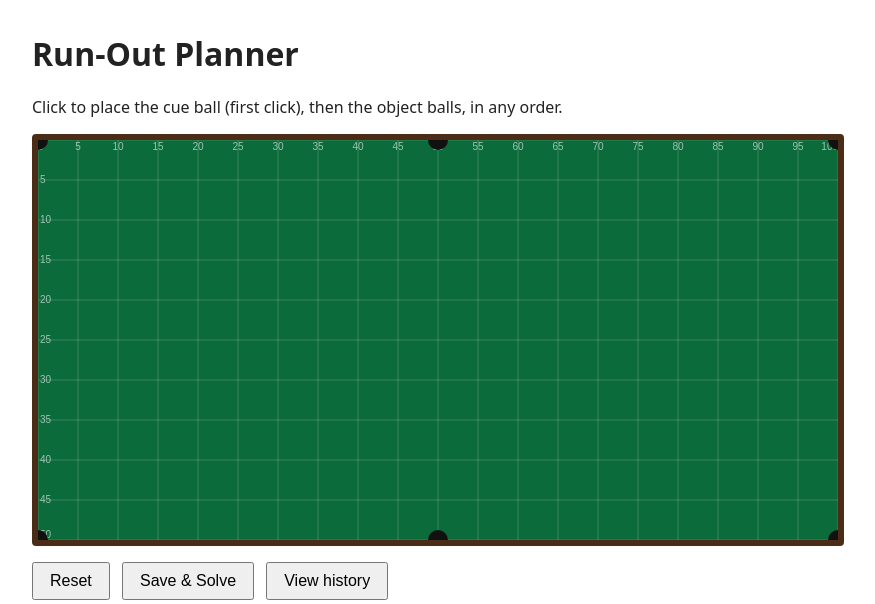
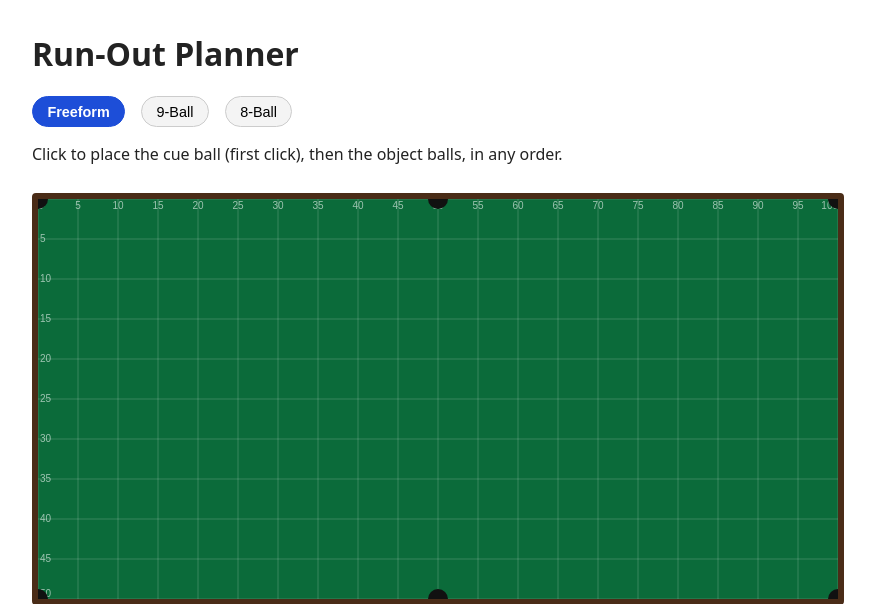
Before and after one commit to Lauragr9/pool-runout-planner, a Flask app: page / in a window 1280 px wide. Shown: the top 604 px of the page, without its empty margins (178-1053 px from the left). Run offline with Flask 3, Linux system fonts and the light colour scheme.

Commit message:
Add game modes: Freeform, 9-Ball, and 8-Ball, following the WPA shot-order rules
Added three mode tabs above the table. Freeform keeps today's no-rules
behavior. 9-Ball and 8-Ball restrict which ball find_runout is even
allowed to attempt next, through a new _legal_candidates(remaining,
game_mode): 9-ball only allows the lowest remaining number (balls must
be contacted in order), 8-ball allows anything except the 8 until it's
the only ball left (it has to be potted last). Looked up the actual WPA
rules first instead of assuming.

Nine-ball's search only ever considers one ball per level, so it stays
cheap even with more balls on the table than freeform or 8-ball can
handle: gave it its own cap, MAX_BALLS_NINE_BALL = 9, instead of
sharing the stricter MAX_BALLS = 6.

On the frontend, each mode shows a number palette so you place real
ball numbers instead of an auto-incrementing freeform count. 9-ball
offers 1-9, and 8-ball the full 15-ball set (1-7 solids, 8, 9-15
stripes), stripes drawn as a white ball with a colored band through
the middle.

```diff
--- a/app.py
+++ b/app.py
@@ -34,7 +34,12 @@ def create_app():
         layout = layouts_repo.get_layout(layout_id)
         if layout is None:
             return jsonify({"error": "not found"}), 404
-        result = find_runout(layout["cue"], layout["balls"])
+        data = request.get_json(silent=True) or {}
+        game_mode = data.get("game_mode", "freeform")
+        try:
+            result = find_runout(layout["cue"], layout["balls"], game_mode=game_mode)
+        except ValueError as error:
+            return jsonify({"error": str(error)}), 400
         solver_results.save_solve(layout_id, result)
         return jsonify(result)
 
--- a/static/css/style.css
+++ b/static/css/style.css
@@ -3,6 +3,61 @@ body {
   max-width: 860px;
   margin: 2rem auto;
   color: #222;
+}
+
+.mode-tabs {
+  display: flex;
+  gap: 0.5rem;
+  margin-bottom: 0.75rem;
+}
+
+.mode-tab {
+  padding: 0.4rem 0.9rem;
+  border: 1px solid #ccc;
+  border-radius: 999px;
+  background: #f4f4f4;
+  cursor: pointer;
+  font-size: 0.9rem;
+}
+
+.mode-tab.active {
+  background: #1d4ed8;
+  border-color: #1d4ed8;
+  color: #fff;
+  font-weight: 600;
+}
+
+.ball-palette {
+  display: flex;
+  align-items: center;
+  flex-wrap: wrap;
+  gap: 0.4rem;
+  margin-bottom: 0.75rem;
+}
+
+.ball-palette-label {
+  font-size: 0.85rem;
+  color: #555;
+  margin-right: 0.3rem;
+}
+
+.palette-number {
+  width: 2rem;
+  height: 2rem;
+  border-radius: 50%;
+  border: 2px solid #999;
+  cursor: pointer;
+  font-weight: 600;
+}
+
+.palette-number.armed {
+  box-shadow: 0 0 0 3px #1d4ed8;
+  border-color: #1d4ed8;
+}
+
+.palette-number:disabled {
+  opacity: 0.35;
+  cursor: not-allowed;
 }
 
 canvas {
--- a/static/js/table.js
+++ b/static/js/table.js
@@ -9,8 +9,29 @@ const canvas = document.getElementById("table");
 const ctx = canvas.getContext("2d");
 const scale = canvas.width / TABLE_WIDTH;
 
-let state = { cue: null, balls: [], solution: null };
-let nextBallNumber = 1;
+let state = {
+  gameMode: "freeform",
+  cue: null,
+  balls: [],
+  solution: null,
+  armedBallNumber: null,
+  nextBallNumber: 1,
+};
+
+const EIGHT_BALL_NUMBER = 8;
+const NINE_BALL_NUMBERS = [1, 2, 3, 4, 5, 6, 7, 8, 9];
+const EIGHT_BALL_NUMBERS = [1, 2, 3, 4, 5, 6, 7, 8, 9, 10, 11, 12, 13, 14, 15];
+
+function resetBoard() {
+  state.cue = null;
+  state.balls = [];
+  state.solution = null;
+  state.armedBallNumber = null;
+  state.nextBallNumber = 1;
+  document.getElementById("result").innerHTML = "";
+  updateBallPalette();
+  updateInstructions();
+}
 
 function toLogical(clientX, clientY) {
   const rect = canvas.getBoundingClientRect();
@@ -52,17 +73,23 @@ function drawGrid() {
 }
 
 const BALL_COLORS = [
-  "#D4A017", // 1 yellow
-  "#1E5AA8", // 2 blue
-  "#C62828", // 3 red
-  "#7B1FA2", // 4 purple
-  "#EF6C00", // 5 orange
-  "#2E7D32", // 6 green
-  "#6D2932", // 7 maroon
-  "#111111", // 8 black
+  "#D4A017", // 1 / 9 yellow
+  "#1E5AA8", // 2 / 10 blue
+  "#C62828", // 3 / 11 red
+  "#7B1FA2", // 4 / 12 purple
+  "#EF6C00", // 5 / 13 orange
+  "#2E7D32", // 6 / 14 green
+  "#6D2932", // 7 / 15 maroon
 ];
+const EIGHT_BALL_COLOR = "#111111";
+
+function isStripeNumber(number) {
+  return number >= 9 && number <= 15;
+}
 
 function ballColor(number) {
+  if (number === EIGHT_BALL_NUMBER) return EIGHT_BALL_COLOR;
+  if (isStripeNumber(number)) return BALL_COLORS[(number - 9) % BALL_COLORS.length];
   return BALL_COLORS[(number - 1) % BALL_COLORS.length];
 }
 
@@ -78,10 +105,10 @@ function draw() {
   }
 
   if (state.cue) {
-    drawBall(state.cue, "#fff", null);
+    drawCueBall(state.cue);
   }
   for (const ball of state.balls) {
-    drawBall(ball, ballColor(ball.number), ball.number);
+    drawBall(ball, ball.number);
   }
 
   if (state.solution) {
@@ -105,20 +132,48 @@ function drawSolution(order) {
   });
 }
 
-function drawBall(pos, color, label) {
+function drawCueBall(pos) {
+  const x = pos.x * scale;
+  const y = pos.y * scale;
   ctx.beginPath();
-  ctx.arc(pos.x * scale, pos.y * scale, 12, 0, Math.PI * 2);
-  ctx.fillStyle = color;
+  ctx.arc(x, y, 12, 0, Math.PI * 2);
+  ctx.fillStyle = "#fff";
   ctx.fill();
   ctx.strokeStyle = "#000";
   ctx.stroke();
-  if (label !== null && label !== undefined) {
+}
+
+function drawBall(pos, number) {
+  const x = pos.x * scale;
+  const y = pos.y * scale;
+  const r = 12;
+
+  ctx.save();
+  ctx.beginPath();
+  ctx.arc(x, y, r, 0, Math.PI * 2);
+  ctx.clip();
+
+  if (isStripeNumber(number)) {
     ctx.fillStyle = "#fff";
+    ctx.fillRect(x - r, y - r, r * 2, r * 2);
+    ctx.fillStyle = ballColor(number);
+    ctx.fillRect(x - r, y - r * 0.55, r * 2, r * 1.1);
+  } else {
+    ctx.fillStyle = ballColor(number);
+    ctx.fillRect(x - r, y - r, r * 2, r * 2);
+  }
+  ctx.restore();
+
+  ctx.beginPath();
+  ctx.arc(x, y, r, 0, Math.PI * 2);
+  ctx.strokeStyle = "#000";
+  ctx.stroke();
+
+  ctx.fillStyle = isStripeNumber(number) ? "#111" : "#fff";
   ctx.font = "12px sans-serif";
   ctx.textAlign = "center";
   ctx.textBaseline = "middle";
-    ctx.fillText(String(label), pos.x * scale, pos.y * scale);
-  }
+  ctx.fillText(String(number), x, y);
 }
 
 const POCKET_NAMES = {
@@ -139,6 +194,19 @@ function shotDifficulty(cutAngle) {
   if (cutAngle < 40) return { label: "slight angle", cls: "difficulty-easy" };
   if (cutAngle < 65) return { label: "medium cut", cls: "difficulty-medium" };
   return { label: "thin cut", cls: "difficulty-hard" };
+}
+
+function renderHistoryShotList(order) {
+  const shotList = document.createElement("ol");
+  shotList.className = "history-shot-list";
+  order.forEach((step) => {
+    const shotItem = document.createElement("li");
+    const diff = shotDifficulty(step.cut_angle);
+    const shotTypeNote = step.shot_type ? `, ${step.shot_type}` : "";
+    shotItem.textContent = `Ball ${step.ball} → ${pocketName(step.pocket)} (${diff.label}${shotTypeNote})`;
+    shotList.appendChild(shotItem);
+  });
+  return shotList;
 }
 
 function renderAttemptControls(layoutId) {
@@ -191,21 +259,11 @@ function renderAttemptControls(layoutId) {
   return container;
 }
 
-function renderResult(result, layoutId) {
-  const resultBox = document.getElementById("result");
-  resultBox.innerHTML = "";
-
-  if (result.possible) {
-    const heading = document.createElement("p");
-    heading.className = "solution-heading";
-    const shotWord = result.order.length === 1 ? "shot" : "shots";
-    heading.textContent = `Run-out possible — ${result.order.length} ${shotWord} (numbers match the blue markers on the table)`;
-    resultBox.appendChild(heading);
-
+function renderShotList(order) {
   const list = document.createElement("ol");
   list.className = "shot-list";
 
-    result.order.forEach((step) => {
+  order.forEach((step) => {
     const item = document.createElement("li");
     item.className = "shot";
 
@@ -251,12 +309,25 @@ function renderResult(result, layoutId) {
     list.appendChild(item);
   });
 
-    resultBox.appendChild(list);
+  return list;
+}
+
+function renderResult(result, layoutId) {
+  const resultBox = document.getElementById("result");
+  resultBox.innerHTML = "";
+
+  if (result.possible) {
+    const heading = document.createElement("p");
+    heading.className = "solution-heading";
+    const shotWord = result.order.length === 1 ? "shot" : "shots";
+    heading.textContent = `Run-out possible — ${result.order.length} ${shotWord} (numbers match the blue markers on the table)`;
+    resultBox.appendChild(heading);
+    resultBox.appendChild(renderShotList(result.order));
     resultBox.appendChild(renderAttemptControls(layoutId));
   } else {
     const heading = document.createElement("p");
     heading.className = "solution-heading impossible";
-    heading.textContent = "No run-out possible";
+    heading.textContent = "No full run-out possible";
     resultBox.appendChild(heading);
 
     const note = document.createElement("p");
@@ -264,25 +335,98 @@ function renderResult(result, layoutId) {
     note.textContent =
       result.failed_at !== null && result.failed_at !== undefined
         ? `Blocked at ball ${result.failed_at}.`
-        : "No order works for this layout.";
+        : "No order clears the rest of the balls from here.";
     resultBox.appendChild(note);
   }
 }
 
+function updateInstructions() {
+  const instructions = document.getElementById("instructions");
+  if (state.gameMode === "nine_ball" || state.gameMode === "eight_ball") {
+    instructions.textContent =
+      "Click the cue ball onto the table first, then pick a ball number below and click where it sits.";
+  } else {
+    instructions.textContent = "Click to place the cue ball (first click), then the object balls, in any order.";
+  }
+}
+
+function paletteNumbersForMode() {
+  if (state.gameMode === "nine_ball") return NINE_BALL_NUMBERS;
+  if (state.gameMode === "eight_ball") return EIGHT_BALL_NUMBERS;
+  return [];
+}
+
+function updateBallPalette() {
+  const palette = document.getElementById("ball-palette");
+  const numbers = paletteNumbersForMode();
+  if (numbers.length === 0) {
+    palette.hidden = true;
+    return;
+  }
+  palette.hidden = false;
+  palette.innerHTML = "";
+
+  const label = document.createElement("span");
+  label.className = "ball-palette-label";
+  label.textContent = "Next ball:";
+  palette.appendChild(label);
+
+  const usedNumbers = new Set(state.balls.map((b) => b.number));
+  numbers.forEach((number) => {
+    const btn = document.createElement("button");
+    btn.type = "button";
+    btn.className = "palette-number";
+    btn.textContent = String(number);
+    if (isStripeNumber(number)) {
+      const color = ballColor(number);
+      btn.style.background = `repeating-linear-gradient(45deg, ${color}, ${color} 4px, #fff 4px, #fff 8px)`;
+      btn.style.color = "#111";
+    } else {
+      btn.style.background = ballColor(number);
+      btn.style.color = "#fff";
+    }
+    btn.disabled = usedNumbers.has(number);
+    if (state.armedBallNumber === number) btn.classList.add("armed");
+    btn.addEventListener("click", () => {
+      state.armedBallNumber = number;
+      updateBallPalette();
+    });
+    palette.appendChild(btn);
+  });
+}
+
+document.querySelectorAll(".mode-tab").forEach((tab) => {
+  tab.addEventListener("click", () => {
+    document.querySelectorAll(".mode-tab").forEach((t) => t.classList.remove("active"));
+    tab.classList.add("active");
+    state.gameMode = tab.dataset.mode;
+    resetBoard();
+    draw();
+  });
+});
+
 canvas.addEventListener("click", (event) => {
   const pos = toLogical(event.clientX, event.clientY);
+
   if (!state.cue) {
     state.cue = pos;
+    draw();
+    return;
+  }
+
+  if (state.gameMode === "nine_ball" || state.gameMode === "eight_ball") {
+    if (state.armedBallNumber === null) return;
+    state.balls.push({ number: state.armedBallNumber, x: pos.x, y: pos.y });
+    state.armedBallNumber = null;
+    updateBallPalette();
   } else {
-    state.balls.push({ number: nextBallNumber++, x: pos.x, y: pos.y });
+    state.balls.push({ number: state.nextBallNumber++, x: pos.x, y: pos.y });
   }
   draw();
 });
 
 document.getElementById("reset").addEventListener("click", () => {
-  state = { cue: null, balls: [], solution: null };
-  nextBallNumber = 1;
-  document.getElementById("result").textContent = "";
+  resetBoard();
   draw();
 });
 
@@ -290,6 +434,10 @@ document.getElementById("solve").addEventListener("click", async () => {
   const resultBox = document.getElementById("result");
   if (!state.cue || state.balls.length === 0) {
     resultBox.textContent = "Place the cue ball and at least one object ball.";
+    return;
+  }
+  if (state.gameMode === "eight_ball" && !state.balls.some((b) => b.number === EIGHT_BALL_NUMBER)) {
+    resultBox.textContent = "Place the 8-ball before solving.";
     return;
   }
 
@@ -301,8 +449,17 @@ document.getElementById("solve").addEventListener("click", async () => {
   });
   const { id } = await createResponse.json();
 
-  const solveResponse = await fetch(`/api/layouts/${id}/solve`, { method: "POST" });
+  const solveResponse = await fetch(`/api/layouts/${id}/solve`, {
+    method: "POST",
+    headers: { "Content-Type": "application/json" },
+    body: JSON.stringify({ game_mode: state.gameMode }),
+  });
   const result = await solveResponse.json();
+
+  if (result.error) {
+    resultBox.textContent = `Could not solve: ${result.error}`;
+    return;
+  }
 
   state.solution = result.possible ? result.order : null;
   renderResult(result, id);
@@ -370,23 +527,14 @@ async function loadHistory() {
       note.textContent = "Not solved yet.";
       solutionBox.appendChild(note);
     } else if (layout.solution.possible) {
-      const shotList = document.createElement("ol");
-      shotList.className = "history-shot-list";
-      layout.solution.order.forEach((step) => {
-        const shotItem = document.createElement("li");
-        const diff = shotDifficulty(step.cut_angle);
-        const shotTypeNote = step.shot_type ? `, ${step.shot_type}` : "";
-        shotItem.textContent = `Ball ${step.ball} → ${pocketName(step.pocket)} (${diff.label}${shotTypeNote})`;
-        shotList.appendChild(shotItem);
-      });
-      solutionBox.appendChild(shotList);
+      solutionBox.appendChild(renderHistoryShotList(layout.solution.order));
     } else {
       const note = document.createElement("p");
       note.className = "blocked-note";
       note.textContent =
         layout.solution.failed_at !== null && layout.solution.failed_at !== undefined
-          ? `No run-out possible — blocked at ball ${layout.solution.failed_at}.`
-          : "No run-out possible with any order.";
+          ? `No full run-out — blocked at ball ${layout.solution.failed_at}.`
+          : "No order clears the rest of the balls from here.";
       solutionBox.appendChild(note);
     }
     item.appendChild(solutionBox);
@@ -412,4 +560,6 @@ async function loadHistory() {
   historyBox.appendChild(list);
 }
 
+updateInstructions();
+updateBallPalette();
 draw();
--- a/templates/index.html
+++ b/templates/index.html
@@ -7,9 +7,18 @@
 </head>
 <body>
   <h1>Run-Out Planner</h1>
-  <p>
+
+  <div class="mode-tabs" id="mode-tabs">
+    <button class="mode-tab active" data-mode="freeform">Freeform</button>
+    <button class="mode-tab" data-mode="nine_ball">9-Ball</button>
+    <button class="mode-tab" data-mode="eight_ball">8-Ball</button>
+  </div>
+
+  <p id="instructions">
     Click to place the cue ball (first click), then the object balls, in any order.
   </p>
+
+  <div id="ball-palette" class="ball-palette" hidden></div>
 
   <canvas id="table" width="800" height="400"></canvas>
 
```
Also changed, not shown: AI_USAGE.md (+1 -0 lines), domains/solver/engine.py (+47 -14 lines), tests/test_engine.py (+68 -0 lines), README.md. Lines whose indentation alone changed are shown as unchanged.
